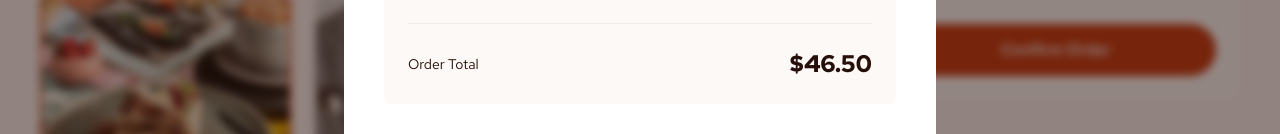
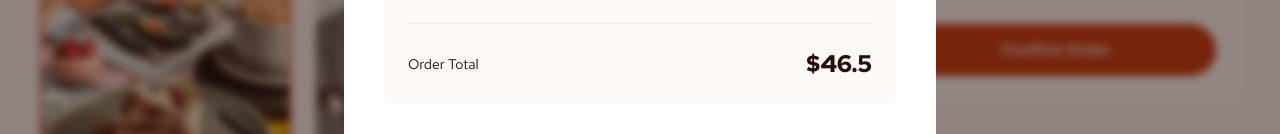
Before and after one commit to ionStici/product-list-with-cart, a React (Vite) app: page / in a window 1280 px wide. Both pictures are taken after a click on the button "Confirm Order". Shown: the part 551-685 px from the top of the page. Built offline with nearby package versions, Linux system fonts and the light colour scheme.

Commit message:
Improvements, fix order total, add license

```diff
--- /dev/null
+++ b/src/Components/ItemModal.jsx
@@ -0,0 +1,25 @@
+export default function ItemModal({ dessert }) {
+  const { image, name, cart, price } = dessert;
+
+  return (
+    <div className="mb-4 flex items-center border-b border-rose_100 pb-4 text-sm font-semibold last:mb-6 last:pb-6">
+      <div className="mr-4 h-12 w-12 shrink-0">
+        <img
+          className="size-full rounded-[4px]"
+          src={image?.thumbnail}
+          alt={name}
+        />
+      </div>
+
+      <div className="mr-4 min-w-0">
+        <p className="mb-2 truncate">{name}</p>
+        <p className="space-x-2">
+          <span className="text-red">{cart}x</span>
+          <span className="font-normal text-rose_500">@${price}</span>
+        </p>
+      </div>
+
+      <p className="ml-auto text-base">${cart * price}</p>
+    </div>
+  );
+}
--- a/src/Components/OrderModal.jsx
+++ b/src/Components/OrderModal.jsx
@@ -3,6 +3,7 @@ import { useDesserts } from "../contexts/DessertsContext";
 import { createPortal } from "react-dom";
 import { ReactSVG } from "react-svg";
 import Button from "../ui/Button";
+import ItemModal from "./ItemModal";
 
 export default function OrderModal({ setCartIsOpen }) {
   const { getDessertsCart, clearCart } = useDesserts({ setCartIsOpen });
@@ -12,6 +13,10 @@ export default function OrderModal({ setCartIsOpen }) {
     document.documentElement.classList.add("no-scroll");
     return () => document.documentElement.classList.remove("no-scroll");
   }, []);
+
+  const totalPrice = desserts.reduce((acc, { cart, price }) => {
+    return acc + cart * price;
+  }, 0);
 
   const handleCloseModal = ({ target }) => {
     if (target.dataset.type !== "outside") return;
@@ -27,7 +32,7 @@ export default function OrderModal({ setCartIsOpen }) {
     <div
       onClick={handleCloseModal}
       data-type="outside"
-      className="hide-scrollbar fixed inset-0 h-dvh place-content-center overflow-scroll bg-rose_900/50 py-[95px] backdrop-blur-sm"
+      className="hide-scrollbar fixed inset-0 h-dvh place-content-center overflow-scroll bg-rose_900/50 py-[95px] backdrop-blur-sm md:p-[95px]"
     >
       <div className="mx-auto max-w-[450px] rounded-[12px] bg-white px-6 pb-6 pt-10 md:max-w-[688px] md:p-10 lg:max-w-[592px]">
         <ReactSVG className="pb-6" src="images/icon-order-confirmed.svg" />
@@ -41,39 +46,14 @@ export default function OrderModal({ setCartIsOpen }) {
 
         <div className="mb-8 rounded-lg bg-rose_50 p-6">
           <div>
-            {desserts.map(({ image, name, cart, price }, i) => {
-              return (
-                <div
-                  className="mb-4 flex items-center border-b border-rose_100 pb-4 text-sm font-semibold last:mb-6 last:pb-6"
-                  key={i}
-                >
-                  <div className="mr-4 h-12 w-12 shrink-0">
-                    <img
-                      className="size-full rounded-[4px]"
-                      src={image?.thumbnail}
-                      alt=""
-                    />
-                  </div>
-
-                  <div className="mr-4 min-w-0">
-                    <p className="mb-2 truncate">{name}</p>
-                    <p className="space-x-2">
-                      <span className="text-red">{cart}x</span>
-                      <span className="font-normal text-rose_500">
-                        @${price}
-                      </span>
-                    </p>
-                  </div>
-
-                  <p className="ml-auto text-base">${cart * price}</p>
-                </div>
-              );
+            {desserts.map((dessert, i) => {
+              return <ItemModal key={i} dessert={dessert} />;
             })}
           </div>
 
           <p className="flex items-center justify-between">
             <span className="text-sm">Order Total</span>
-            <span className="text-2xl font-bold">$46.50</span>
+            <span className="text-2xl font-bold">${totalPrice}</span>
           </p>
         </div>
 
```
Also changed, not shown: 1 other file (tests, documents, lock files or other folders).
